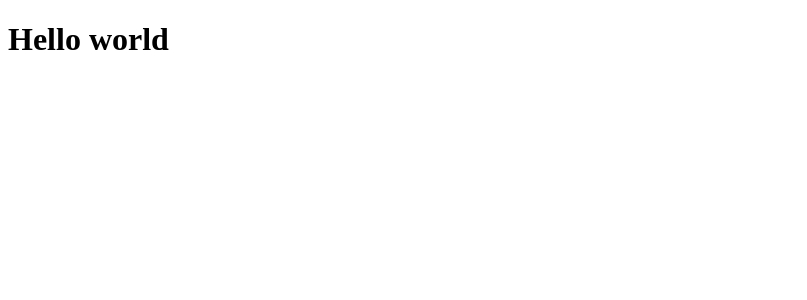
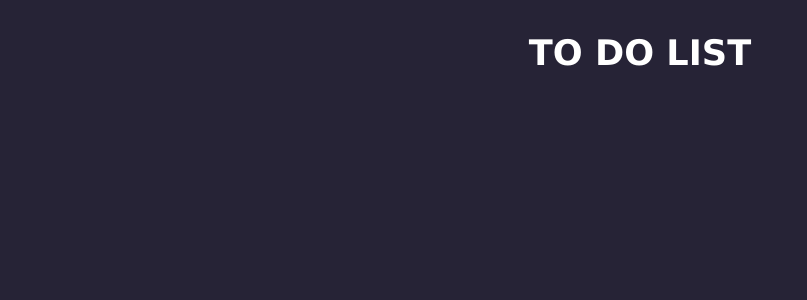
Before and after one commit to GorbachyovKS/ProjectFirst-on-Vue, a Vue app: page / in a window 1280 px wide. Shown: the top 300 px of the page, without its empty margins (0-807 px from the left). Built offline with nearby package versions, Linux system fonts and the light colour scheme.

Commit message:
buildHeader

```diff
--- a/public/index.html
+++ b/public/index.html
@@ -5,7 +5,7 @@
   <meta charset="utf-8">
   <meta http-equiv="X-UA-Compatible" content="IE=edge">
   <meta name="viewport" content="width=device-width,initial-scale=1.0">
-  <title></title>
+  <title>Todo list</title>
 </head>
 
 <body>
--- a/src/App.vue
+++ b/src/App.vue
@@ -1,10 +1,26 @@
 <template>
-  <h1>Hello world</h1>
+  <div class="wrapper">
+    <my-header></my-header>
+  </div>
 </template>
 
 <script>
-export default {};
+import MyHeader from "./components/MyHeader.vue";
+export default {
+  components: {
+    MyHeader,
+  },
+};
 </script>
 
 <style>
+body {
+  background-color: #262336;
+  font-family: Verdana, sans-serif;
+  color: #fff;
+}
+.wrapper {
+  display: flex;
+  justify-content: center;
+}
 </style>
--- /dev/null
+++ b/src/components/MyHeader.vue
@@ -0,0 +1,15 @@
+<template>
+  <header class="header">
+    <h1>TO DO LIST</h1>
+  </header>
+</template>
+
+<script>
+export default {};
+</script>
+
+<style>
+.header {
+  font-size: 1.1rem;
+}
+</style>
```
